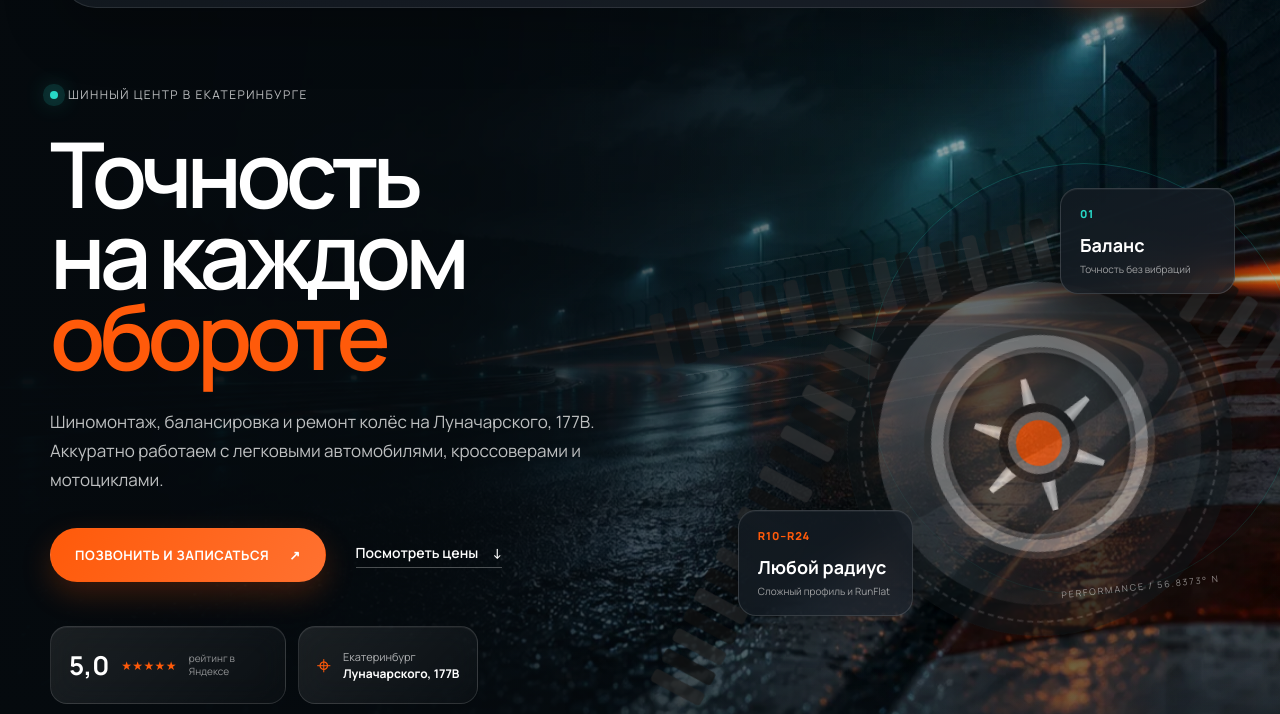
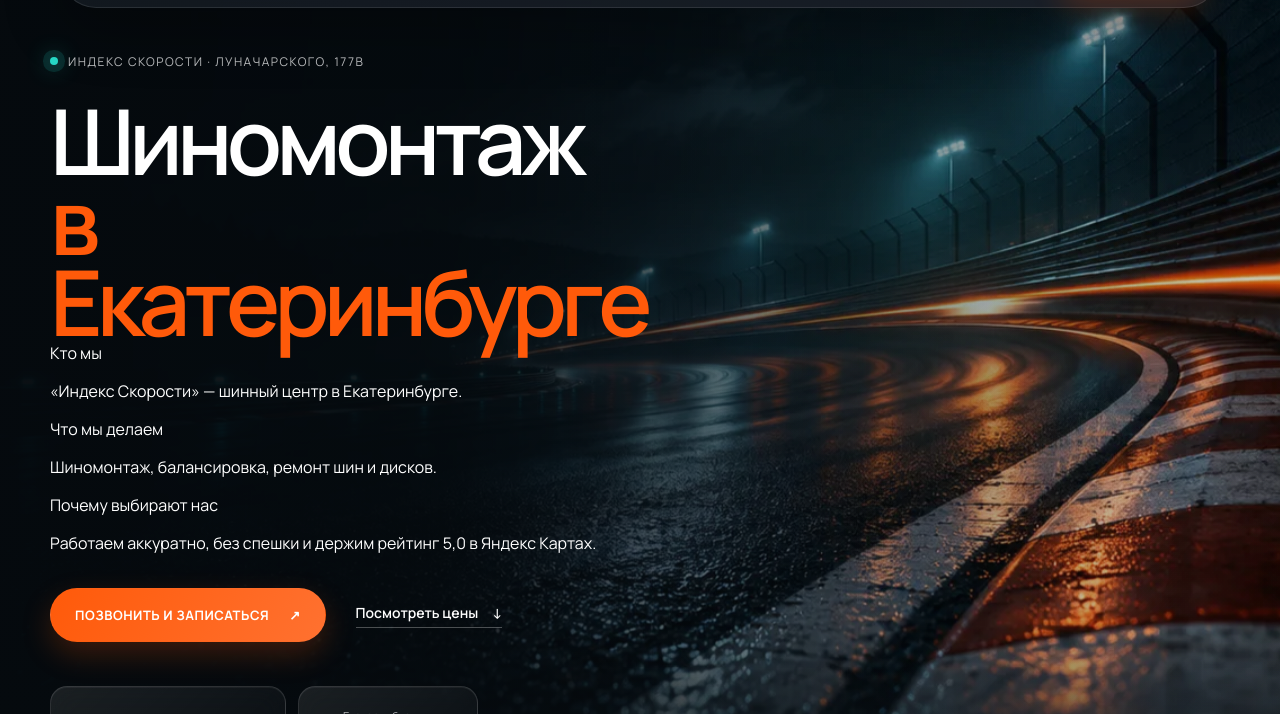
Before and after one commit to usahelauri/Montazhka, a plain HTML site: page index.html in a window 1280 px wide. Shown: the part 82-796 px from the top of the page. Drawn offline with Linux system fonts and the light colour scheme.

Commit message:
Replace hero slogan with direct business answers

```diff
--- a/index.html
+++ b/index.html
@@ -4,7 +4,7 @@
   <meta charset="UTF-8">
   <meta name="viewport" content="width=device-width, initial-scale=1.0">
   <meta name="description" content="Индекс Скорости — шиномонтаж в Екатеринбурге на ул. Луначарского, 177В. Шиномонтаж, балансировка, ремонт и хранение шин.">
-  <meta name="theme-color" content="#202120">
+  <meta name="theme-color" content="#0b1015">
   <title>Индекс Скорости — шиномонтаж в Екатеринбурге</title>
   <link rel="icon" href="./favicon.svg" type="image/svg+xml">
   <link rel="preconnect" href="https://yandex.ru">
@@ -45,9 +45,22 @@
     <section class="hero section-dark" aria-labelledby="hero-title">
       <div class="hero-grid container">
         <div class="hero-copy reveal">
-          <div class="eyebrow"><span class="status-dot"></span> Шинный центр в Екатеринбурге</div>
-          <h1 id="hero-title">Точность<br>на каждом <em>обороте</em></h1>
-          <p class="hero-lead">Шиномонтаж, балансировка и ремонт колёс на Луначарского, 177В. Аккуратно работаем с легковыми автомобилями, кроссоверами и мотоциклами.</p>
+          <div class="eyebrow"><span class="status-dot"></span> Индекс Скорости · Луначарского, 177В</div>
+          <h1 id="hero-title">Шиномонтаж<br><em>в Екатеринбурге</em></h1>
+          <div class="hero-answers" aria-label="Главное об Индексе Скорости">
+            <div class="hero-answer">
+              <span>Кто мы</span>
+              <p>«Индекс Скорости» — шинный центр в Екатеринбурге.</p>
+            </div>
+            <div class="hero-answer">
+              <span>Что мы делаем</span>
+              <p>Шиномонтаж, балансировка, ремонт шин и дисков.</p>
+            </div>
+            <div class="hero-answer">
+              <span>Почему выбирают нас</span>
+              <p>Работаем аккуратно, без спешки и держим рейтинг 5,0 в Яндекс Картах.</p>
+            </div>
+          </div>
           <div class="hero-actions">
             <a class="button button-primary" href="tel:+79086382958">Позвонить и записаться <span>↗</span></a>
             <a class="text-link" href="#prices">Посмотреть цены <span>↓</span></a>
@@ -60,21 +73,6 @@
             </a>
             <div class="address-chip"><span>⌖</span><span>Екатеринбург<br><strong>Луначарского, 177В</strong></span></div>
           </div>
-        </div>
-
-        <div class="hero-visual reveal" aria-hidden="true">
-          <div class="speed-lines"></div>
-          <div class="tire-wrap">
-            <div class="tire">
-              <div class="tread tread-a"></div><div class="tread tread-b"></div><div class="tread tread-c"></div>
-              <div class="rim">
-                <div class="hub"></div>
-                <i></i><i></i><i></i><i></i><i></i><i></i>
-              </div>
-            </div>
-          </div>
-          <div class="visual-card card-top"><span>01</span><strong>Баланс</strong><small>Точность без вибраций</small></div>
-          <div class="visual-card card-bottom"><span>R10–R24</span><strong>Любой радиус</strong><small>Сложный профиль и RunFlat</small></div>
         </div>
       </div>
       <div class="hero-marquee" aria-hidden="true"><div>ШИНОМОНТАЖ · БАЛАНСИРОВКА · РЕМОНТ ДИСКОВ · ХРАНЕНИЕ ШИН · МОТОШИНОМОНТАЖ · </div></div>
```
